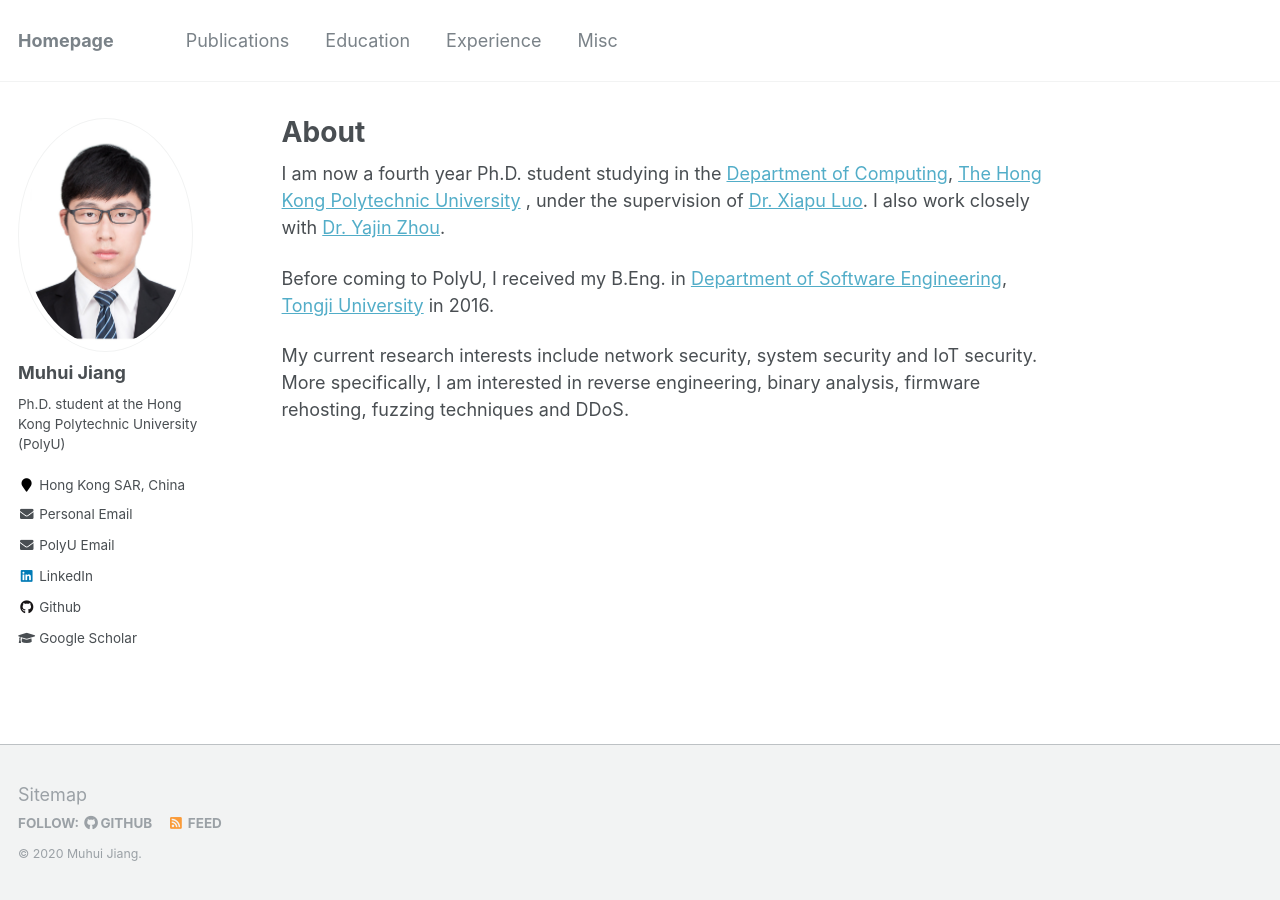
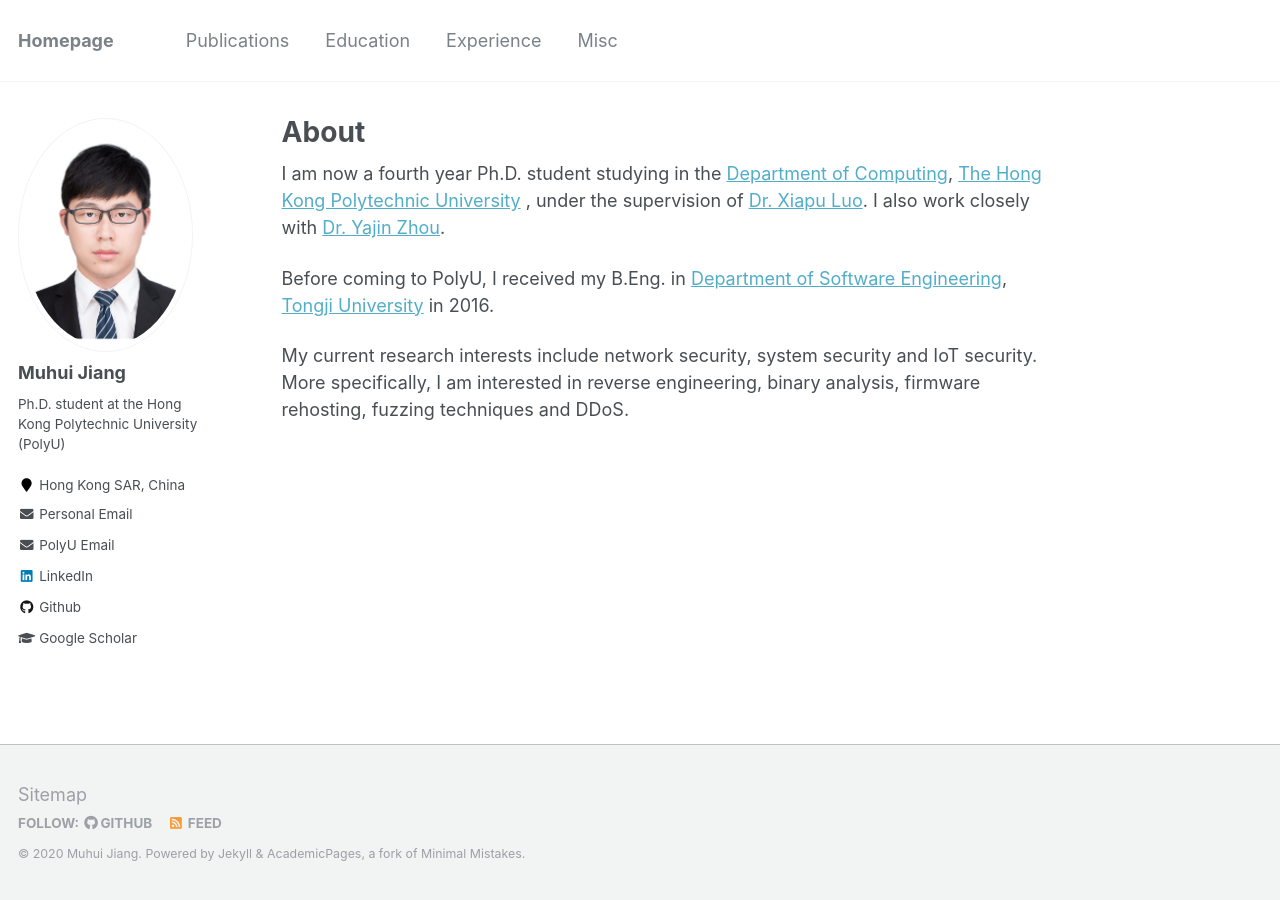
Before and after one commit to valour01/valour01.github.io, a Jekyll site: the page built from _pages/about.md, in a window 1280 px wide. Built offline with Jekyll 4.4.1, drawn with Linux system fonts in a browser that asks for light colours.

Commit message:
update foot

```diff
--- a/_includes/footer.html
+++ b/_includes/footer.html
@@ -21,4 +21,4 @@
   </ul>
 </div>
 
-<div class="page__footer-copyright">&copy; {{ site.time | date: '%Y' }} {{ site.name | default: site.title }}.</div>
+<div class="page__footer-copyright">&copy; {{ site.time | date: '%Y' }} {{ site.name | default: site.title }}. {{ site.data.ui-text[site.locale].powered_by | default: "Powered by" }} <a href="http://jekyllrb.com" rel="nofollow">Jekyll</a> &amp; <a href="https://github.com/academicpages/academicpages.github.io">AcademicPages</a>, a fork of <a href="https://mademistakes.com/work/minimal-mistakes-jekyll-theme/" rel="nofollow">Minimal Mistakes</a>.</div>
```
